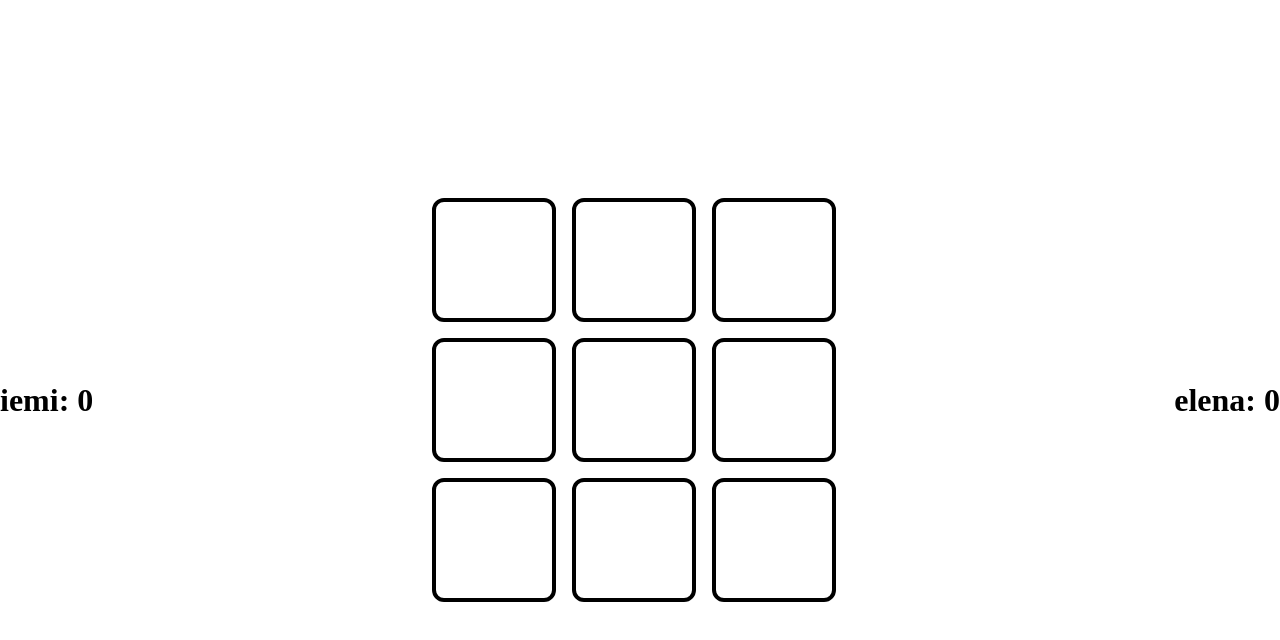
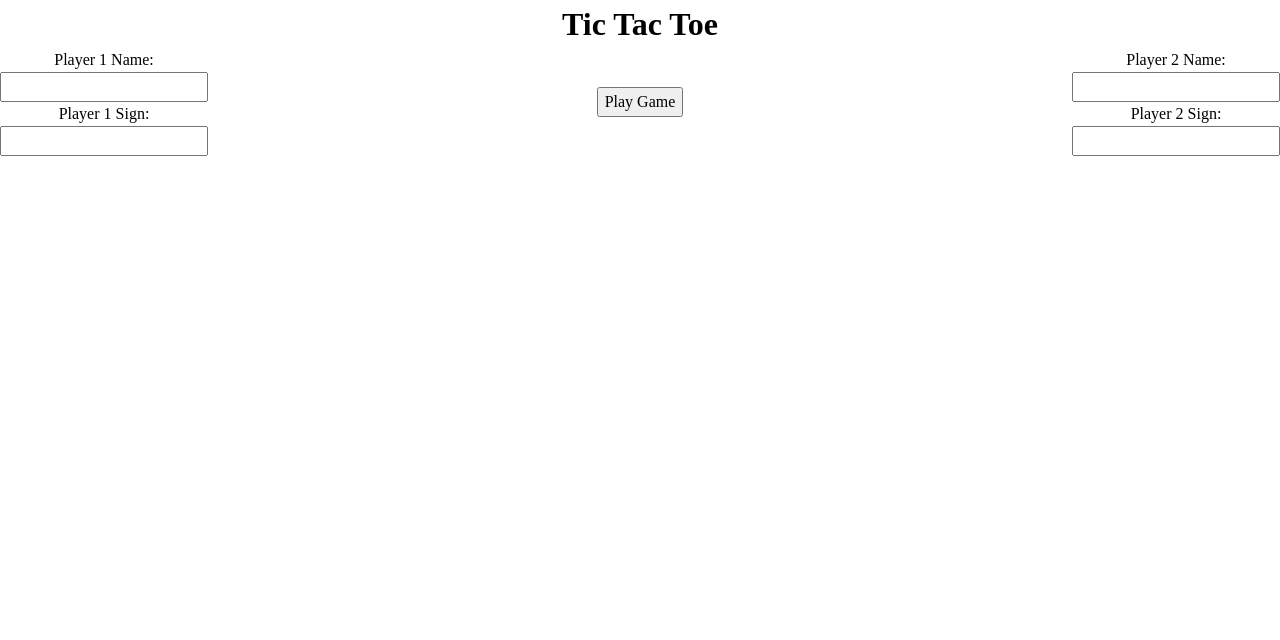
Before and after one commit to emianuelul/tic-tac-toe, a plain HTML site: page index.html in a window 1280 px wide. Drawn offline with Linux system fonts and the light colour scheme.

Commit message:
feat: add input form to input player names and signs

```diff
--- a/code.js
+++ b/code.js
@@ -1,6 +1,45 @@
-const createPlayer = function (name, sign) {
-  let pname = name;
-  let psign = sign;
+const startScreen = (function () {
+  const form = document.querySelector('form');
+  const board = document.querySelector('.board');
+  const startScreen = document.querySelector('.start-screen');
+
+  let p1Name, p2Name, p1Sign, p2Sign;
+
+  form.addEventListener('submit', (event) => {
+    event.preventDefault();
+
+    const data = new FormData(form);
+
+    p1Name = data.get('player1-name');
+    p2Name = data.get('player2-name');
+    p1Sign = data.get('player1-sign');
+    p2Sign = data.get('player2-sign');
+
+    if (p1Sign === p2Sign) {
+      alert('Player sign should differ');
+      return;
+    }
+
+    board.classList.remove('removed');
+    startScreen.classList.add('removed');
+
+    game.playGame();
+  });
+
+  const getP1Details = () => {
+    return { name: p1Name, sign: p1Sign };
+  };
+
+  const getP2Details = () => {
+    return { name: p2Name, sign: p2Sign };
+  };
+
+  return { getP1Details, getP2Details };
+})();
+
+const createPlayer = function (details) {
+  let pname = details.name;
+  let psign = details.sign;
   let score = 0;
 
   const incrementScore = () => {
@@ -28,12 +67,17 @@ const game = (function () {
   let spacesLeft = 9;
   let board = [];
 
+  let players;
+  let currentPlayer = 0;
+
   const gameBoard = document.querySelector('.game-board');
 
-  let players = [createPlayer('iemi', 'X'), createPlayer('elena', '0')];
-  let currentPlayer = 0;
+  const initBoard = () => {
+    players = [
+      createPlayer(startScreen.getP1Details()),
+      createPlayer(startScreen.getP2Details()),
+    ];
 
-  const initBoard = () => {
     initScores();
 
     for (let i = 0; i < rows; i++) {
@@ -133,5 +177,3 @@ const game = (function () {
 
   return { playGame };
 })();
-
-game.playGame();
--- a/index.html
+++ b/index.html
@@ -9,7 +9,49 @@
     <script src="./code.js" defer></script>
   </head>
   <body>
-    <div class="board">
+    <div class="start-screen">
+      <div class="logo-section">
+        <h1 class="logo">Tic Tac Toe</h1>
+      </div>
+      <form action="" method="get">
+        <div class="player-input">
+          <div class="form-item">
+            <label for="player1-name">Player 1 Name:</label>
+            <input type="text" id="player1-name" name="player1-name" />
+          </div>
+          <div class="form-item">
+            <label for="player1-sign">Player 1 Sign:</label>
+            <input
+              type="text"
+              id="player1-sign"
+              name="player1-sign"
+              maxlength="1"
+              required
+            />
+          </div>
+        </div>
+        <div class="form-item">
+          <button type="submit">Play Game</button>
+        </div>
+        <div class="player-input">
+          <div class="form-item">
+            <label for="player2-name">Player 2 Name:</label>
+            <input type="text" id="player2-name" name="player2-name" />
+          </div>
+          <div class="form-item">
+            <label for="player2-sign">Player 2 Sign:</label>
+            <input
+              type="text"
+              id="player2-sign"
+              name="player2-sign"
+              maxlength="1"
+              required
+            />
+          </div>
+        </div>
+      </form>
+    </div>
+    <div class="board removed">
       <div class="player-stats p1">
         <h1 class="score"></h1>
       </div>
--- a/styles.css
+++ b/styles.css
@@ -8,20 +8,59 @@
 .game-board {
   display: grid;
   grid-template-columns: repeat(3, 1fr);
-  gap: 1rem;
+  /* gap: 1rem; */
 }
 
 .board-cell {
-  width: 124px;
-  height: 124px;
-  border-radius: 12px;
-  border: 4px solid black;
+  width: 256px;
+  height: 256px;
+  /* border-radius: 12px;
+  border: 4px solid black; */
 
   display: flex;
   justify-content: center;
   align-items: center;
 
-  font-size: 3rem;
+  font-size: 6rem;
 
   cursor: pointer;
 }
+
+.board-cell:nth-child(3n - 2),
+.board-cell:nth-child(3n - 1) {
+  border-right: 4px solid black;
+}
+
+.board-cell:nth-child(-n + 6) {
+  border-bottom: 4px solid black;
+}
+
+label {
+  display: block;
+  text-align: center;
+}
+
+.start-screen {
+  height: 100vh;
+  display: flex;
+  flex-direction: column;
+}
+
+.logo-section {
+  display: flex;
+  justify-content: center;
+  align-items: center;
+}
+
+form {
+  display: flex;
+  justify-content: space-between;
+  align-items: center;
+  width: 100%;
+
+  gap: 20px;
+}
+
+.removed {
+  display: none;
+}
```
Also changed, not shown: icons/tic-tac-toe-svgrepo-com.svg (added).
